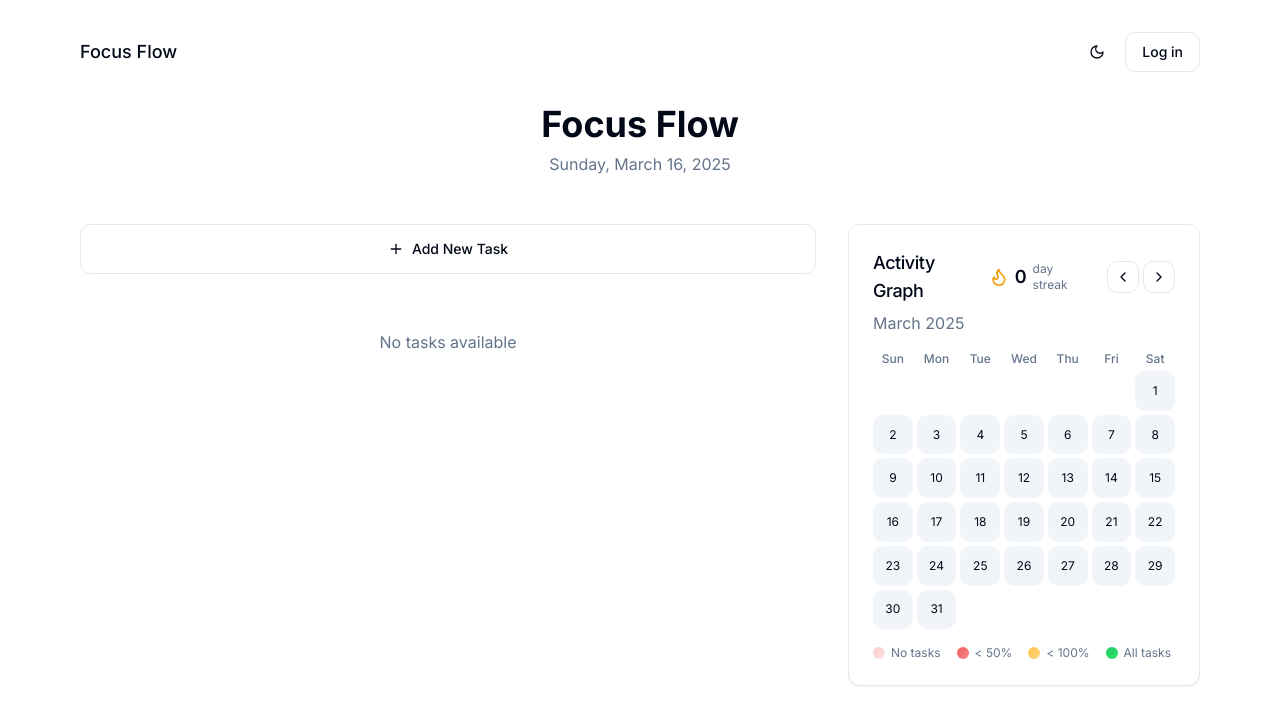
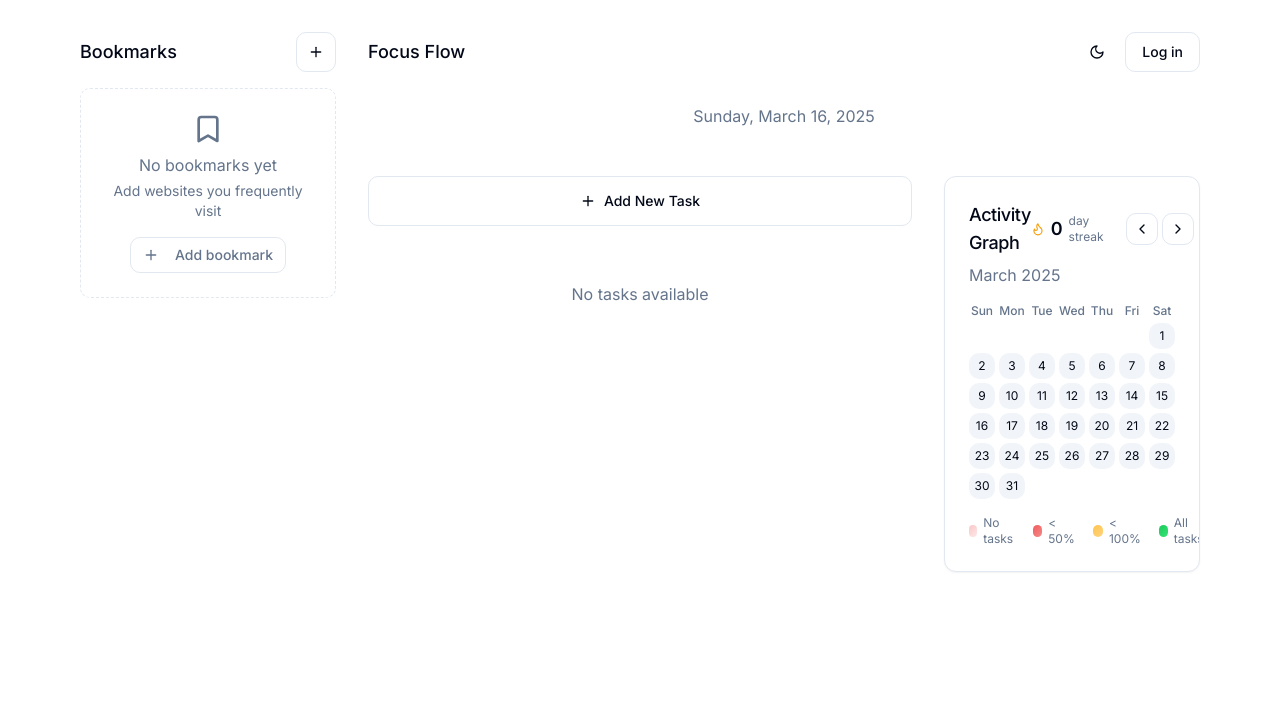
Before and after one commit to Dhruv-Tuteja/FocusFlow, a React (Vite) app: page / in a window 1280 px wide. Shown: the top 724 px of the page. Built offline with nearby package versions, Linux system fonts and the light colour scheme.

Commit message:
Add website bookmark feature
Adds the ability to bookmark websites, displaying them in a vertical stack on the top left. Removes the "Focus Flow" title and attempts to extract website logos for bookmarks.

```diff
--- /dev/null
+++ b/src/components/BookmarkManager.tsx
@@ -0,0 +1,218 @@
+
+import React, { useState } from "react";
+import { Bookmark } from "@/types/task";
+import {
+  extractDomain,
+  generateColorFromString,
+  generateId
+} from "@/utils/taskUtils";
+import {
+  Dialog,
+  DialogContent,
+  DialogHeader,
+  DialogTitle,
+  DialogTrigger,
+  DialogFooter,
+  DialogDescription
+} from "@/components/ui/dialog";
+import { Input } from "@/components/ui/input";
+import { Button } from "@/components/ui/button";
+import { Label } from "@/components/ui/label";
+import {
+  Globe,
+  Bookmark as BookmarkIcon,
+  Plus,
+  ExternalLink,
+  X,
+  Link
+} from "lucide-react";
+import { useToast } from "@/hooks/use-toast";
+
+interface BookmarkManagerProps {
+  bookmarks: Bookmark[];
+  onAddBookmark: (bookmark: Bookmark) => void;
+  onDeleteBookmark: (bookmarkId: string) => void;
+}
+
+const BookmarkManager: React.FC<BookmarkManagerProps> = ({
+  bookmarks,
+  onAddBookmark,
+  onDeleteBookmark
+}) => {
+  const [bookmarkUrl, setBookmarkUrl] = useState("");
+  const [bookmarkTitle, setBookmarkTitle] = useState("");
+  const [dialogOpen, setDialogOpen] = useState(false);
+  const { toast } = useToast();
+
+  const handleAddBookmark = () => {
+    if (!bookmarkUrl) return;
+
+    try {
+      // Ensure URL has a protocol
+      let url = bookmarkUrl;
+      if (!url.startsWith('http://') && !url.startsWith('https://')) {
+        url = 'https://' + url;
+      }
+
+      // Validate URL
+      new URL(url);
+
+      const domain = extractDomain(url);
+      const title = bookmarkTitle || domain;
+      const color = generateColorFromString(domain);
+
+      const newBookmark: Bookmark = {
+        id: generateId(),
+        title,
+        url,
+        color
+      };
+
+      onAddBookmark(newBookmark);
+      setBookmarkUrl("");
+      setBookmarkTitle("");
+      setDialogOpen(false);
+
+      toast({
+        title: "Bookmark added",
+        description: `"${title}" has been added to your bookmarks.`,
+      });
+    } catch (error) {
+      toast({
+        title: "Invalid URL",
+        description: "Please enter a valid URL",
+        variant: "destructive",
+      });
+    }
+  };
+
+  const handleBookmarkClick = (url: string) => {
+    window.open(url, "_blank", "noopener,noreferrer");
+  };
+
+  return (
+    <div className="mb-6">
+      <div className="flex items-center justify-between mb-4">
+        <h2 className="text-lg font-medium">Bookmarks</h2>
+        <Dialog open={dialogOpen} onOpenChange={setDialogOpen}>
+          <DialogTrigger asChild>
+            <Button variant="outline" size="icon">
+              <Plus size={18} />
+            </Button>
+          </DialogTrigger>
+          <DialogContent>
+            <DialogHeader>
+              <DialogTitle>Add Bookmark</DialogTitle>
+              <DialogDescription>
+                Add a website to your bookmarks for quick access.
+              </DialogDescription>
+            </DialogHeader>
+
+            <div className="space-y-4 py-4">
+              <div className="space-y-2">
+                <Label htmlFor="url">Website URL</Label>
+                <div className="flex gap-2">
+                  <Input
+                    id="url"
+                    value={bookmarkUrl}
+                    onChange={(e) => setBookmarkUrl(e.target.value)}
+                    placeholder="https://example.com"
+                  />
+                </div>
+              </div>
+              <div className="space-y-2">
+                <Label htmlFor="title">Title (optional)</Label>
+                <Input
+                  id="title"
+                  value={bookmarkTitle}
+                  onChange={(e) => setBookmarkTitle(e.target.value)}
+                  placeholder="My Bookmark"
+                />
+              </div>
+            </div>
+
+            <DialogFooter>
+              <Button variant="secondary" onClick={() => setDialogOpen(false)}>
+                Cancel
+              </Button>
+              <Button onClick={handleAddBookmark}>
+                Add Bookmark
+              </Button>
+            </DialogFooter>
+          </DialogContent>
+        </Dialog>
+      </div>
+
+      <div className="grid grid-cols-1 gap-2">
+        {bookmarks.map(bookmark => (
+          <div
+            key={bookmark.id}
+            style={{
+              borderLeft: `4px solid ${bookmark.color || '#4C51BF'}`,
+              background: `linear-gradient(90deg, ${bookmark.color}15, transparent)`
+            }}
+            className="relative flex items-center justify-between p-3 rounded-md border border-border hover:shadow-sm transition-shadow"
+          >
+            <div
+              className="flex items-center gap-3 cursor-pointer w-full"
+              onClick={() => handleBookmarkClick(bookmark.url)}
+            >
+              <div
+                className="flex items-center justify-center w-8 h-8 rounded-md"
+                style={{ backgroundColor: `${bookmark.color}25` }}
+              >
+                {bookmark.iconUrl ? (
+                  <img
+                    src={bookmark.iconUrl}
+                    alt={bookmark.title}
+                    className="w-4 h-4"
+                  />
+                ) : (
+                  <Globe size={16} style={{ color: bookmark.color || '#4C51BF' }} />
+                )}
+              </div>
+              <div className="flex-1 overflow-hidden">
+                <p className="font-medium truncate">{bookmark.title}</p>
+                <p className="text-xs text-muted-foreground truncate">
+                  {extractDomain(bookmark.url)}
+                </p>
+              </div>
+              <ExternalLink size={14} className="text-muted-foreground ml-2" />
+            </div>
+            <Button
+              variant="ghost"
+              size="icon"
+              className="h-6 w-6 absolute right-1 top-1 opacity-0 group-hover:opacity-100 hover:opacity-100 focus:opacity-100"
+              onClick={(e) => {
+                e.stopPropagation();
+                onDeleteBookmark(bookmark.id);
+              }}
+            >
+              <X size={12} />
+              <span className="sr-only">Delete</span>
+            </Button>
+          </div>
+        ))}
+
+        {bookmarks.length === 0 && (
+          <div className="flex flex-col items-center justify-center p-6 text-center text-muted-foreground border border-dashed rounded-md">
+            <BookmarkIcon className="h-8 w-8 mb-2" />
+            <p>No bookmarks yet</p>
+            <p className="text-sm mt-1">Add websites you frequently visit</p>
+            <Button
+              variant="outline"
+              size="sm"
+              className="mt-4"
+              onClick={() => setDialogOpen(true)}
+            >
+              <Plus className="h-4 w-4 mr-2" />
+              Add bookmark
+            </Button>
+          </div>
+        )}
+      </div>
+    </div>
+  );
+};
+
+export default BookmarkManager;
--- a/src/pages/Index.tsx
+++ b/src/pages/Index.tsx
@@ -1,10 +1,10 @@
-
 import React, { useState, useEffect } from "react";
 import TaskForm from "@/components/TaskForm";
 import TaskList from "@/components/TaskList";
 import Calendar from "@/components/Calendar";
 import UserProfile from "@/components/UserProfile";
-import { Task, DailyProgress, StreakData, TaskTag, UserProfile as UserProfileType, TaskStatus } from "@/types/task";
+import BookmarkManager from "@/components/BookmarkManager";
+import { Task, DailyProgress, StreakData, TaskTag, UserProfile as UserProfileType, TaskStatus, Bookmark } from "@/types/task";
 import {
   loadTasks,
   saveTasks,
@@ -18,6 +18,8 @@ import {
   saveProfiles,
   loadUserProfile,
   saveUserProfile,
+  loadBookmarks,
+  saveBookmarks,
   generateId,
   getTodayDateString,
   updateStreak,
@@ -41,6 +43,7 @@ const Index = () => {
   const [currentUser, setCurrentUser] = useState<UserProfileType | null>(null);
   const [darkMode, setDarkMode] = useState(false);
   const [selectedDate, setSelectedDate] = useState<string | null>(null);
+  const [bookmarks, setBookmarks] = useState<Bookmark[]>([]);
   const { toast } = useToast();
 
   // Apply dark mode class
@@ -60,12 +63,14 @@ const Index = () => {
     const storedTags = loadTags();
     const storedProfiles = loadProfiles();
     const storedUser = loadUserProfile();
+    const storedBookmarks = loadBookmarks();
 
     setTasks(storedTasks);
     setProgress(storedProgress);
     setStreak(storedStreak);
     setTags(storedTags);
     setProfiles(storedProfiles);
+    setBookmarks(storedBookmarks);
 
     if (storedUser) {
       setCurrentUser(storedUser);
@@ -92,7 +97,6 @@ const Index = () => {
     const completedTasks = todayTasks.filter(task => task.status === "completed");
     const completion = todayTasks.length > 0 ? completedTasks.length / todayTasks.length : 0;
 
-    // Check if we already have progress for today
     const existingProgress = progress.find(p => p.date === today);
     let updatedProgress: DailyProgress[];
 
@@ -124,7 +128,6 @@ const Index = () => {
     setProgress(updatedProgress);
     saveProgress(updatedProgress);
 
-    // Update streak
     const updatedStreak = updateStreak(updatedProgress, streak);
     setStreak(updatedStreak);
     saveStreak(updatedStreak);
@@ -155,7 +158,6 @@ const Index = () => {
 
     const newStatus: TaskStatus = task.status === "completed" ? "pending" : "completed";
 
-    // Update this specific task
     let updatedTasks = tasks.map(t =>
       t.id === taskId
         ? {
@@ -165,7 +167,6 @@ const Index = () => {
         : t
     );
 
-    // If task is being marked as completed and it's recurring, generate the next occurrence
     if (newStatus === "completed" && task.recurrence && task.recurrence.pattern !== "once") {
       updatedTasks = updateRecurringTask(task, updatedTasks);
     }
@@ -239,7 +240,6 @@ const Index = () => {
       setCurrentUser(updatedUser);
       saveUserProfile(updatedUser);
 
-      // Also update in profiles array
       const updatedProfiles = profiles.map(p =>
         p.id === currentUser.id ? updatedUser : p
       );
@@ -256,6 +256,24 @@ const Index = () => {
     setSelectedDate(null);
   };
 
+  const handleAddBookmark = (bookmark: Bookmark) => {
+    const updatedBookmarks = [...bookmarks, bookmark];
+    setBookmarks(updatedBookmarks);
+    saveBookmarks(updatedBookmarks);
+  };
+
+  const handleDeleteBookmark = (bookmarkId: string) => {
+    const updatedBookmarks = bookmarks.filter(b => b.id !== bookmarkId);
+    setBookmarks(updatedBookmarks);
+    saveBookmarks(updatedBookmarks);
+
+    toast({
+      title: "Bookmark deleted",
+      description: "The bookmark has been removed.",
+      variant: "destructive",
+    });
+  };
+
   const todayString = getTodayDateString();
   const todayTasks = tasks.filter(task =>
     task.dueDate === todayString ||
@@ -267,6 +285,16 @@ const Index = () => {
   return (
     <div className="min-h-screen bg-background">
       <div className="container px-4 py-8 max-w-6xl">
+        <div className="flex items-start gap-8">
+          <div className="w-64 hidden md:block">
+            <BookmarkManager
+              bookmarks={bookmarks}
+              onAddBookmark={handleAddBookmark}
+              onDeleteBookmark={handleDeleteBookmark}
+            />
+          </div>
+
+          <div className="flex-1">
             <UserProfile
               currentUser={currentUser}
               profiles={profiles}
@@ -278,7 +306,6 @@ const Index = () => {
             />
 
             <header className="text-center mb-12 animate-fade-in">
-          <h1 className="text-4xl font-bold mb-2">Focus Flow</h1>
               {selectedDate ? (
                 <div>
                   <p className="text-muted-foreground">
@@ -358,6 +385,17 @@ const Index = () => {
             </div>
           </div>
         </div>
+
+        {/* Mobile bookmarks */}
+        <div className="block md:hidden mt-8">
+          <BookmarkManager
+            bookmarks={bookmarks}
+            onAddBookmark={handleAddBookmark}
+            onDeleteBookmark={handleDeleteBookmark}
+          />
+        </div>
+      </div>
+    </div>
   );
 };
 
```
Also changed, not shown: src/types/task.ts (+8 -0 lines), src/utils/taskUtils.ts (+32 -1 lines). Lines whose indentation alone changed are shown as unchanged.
